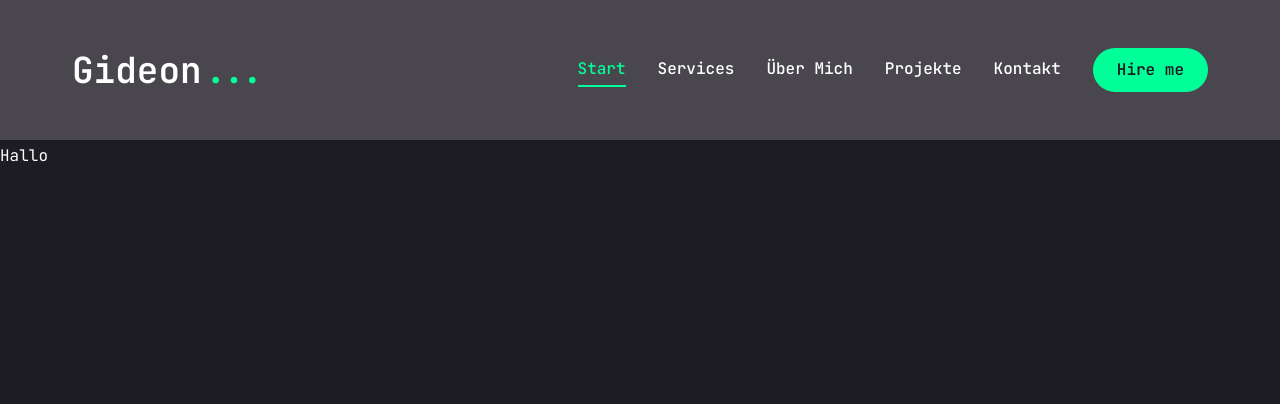
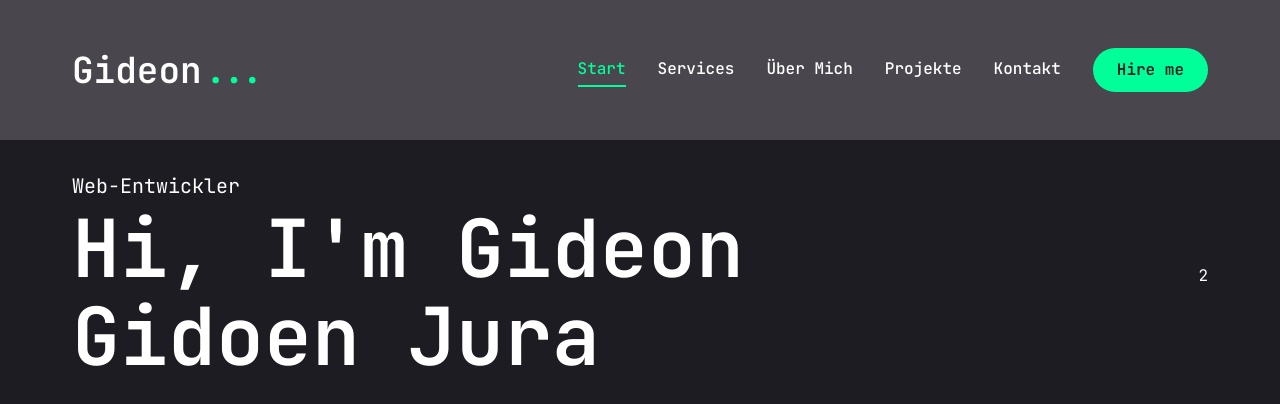
Before and after one commit to Gid3onJura/nextjs-portfolio, a Next.js app: page / in a window 1280 px wide. Shown: the top 404 px of the page. Built offline with nearby package versions, Linux system fonts and the light colour scheme.

Commit message:
home page

```diff
--- a/app/globals.css
+++ b/app/globals.css
@@ -6,4 +6,13 @@
   body {
     @apply font-primary bg-primary text-white leading-loose;
   }
+  .h1 {
+    @apply text-[48px] xl:text-[80px] leading-[1.1] font-semibold;
+  }
+  .h2 {
+    @apply text-[36px] xl:text-[48px] leading-[1.1] font-semibold;
+  }
+  .h3 {
+    @apply text-[20px] xl:text-[24px] leading-[1.1] font-semibold;
+  }
 }
--- a/app/page.jsx
+++ b/app/page.jsx
@@ -1,5 +1,26 @@
-import Image from "next/image"
+import React from "react"
+import { FiDownload } from "react-icons/fi"
 
-export default function Home() {
-  return <main>Hallo</main>
+const Homepage = () => {
+  return (
+    <section className="h-full">
+      <div className="container mx-auto h-full">
+        <div className="flex flex-col xl:flex-row items-center justify-between xl:pt-8 xl:pb-24">
+          {/* text */}
+          <div className="text-center xl:text-left">
+            <span className="text-xl">Web-Entwickler</span>
+            <h1 className="h1">
+              Hi, I'm Gideon <br />
+              <span>Gidoen Jura</span>
+            </h1>
+          </div>
+
+          {/* photo */}
+          <div>2</div>
+        </div>
+      </div>
+    </section>
+  )
 }
+
+export default Homepage
```
